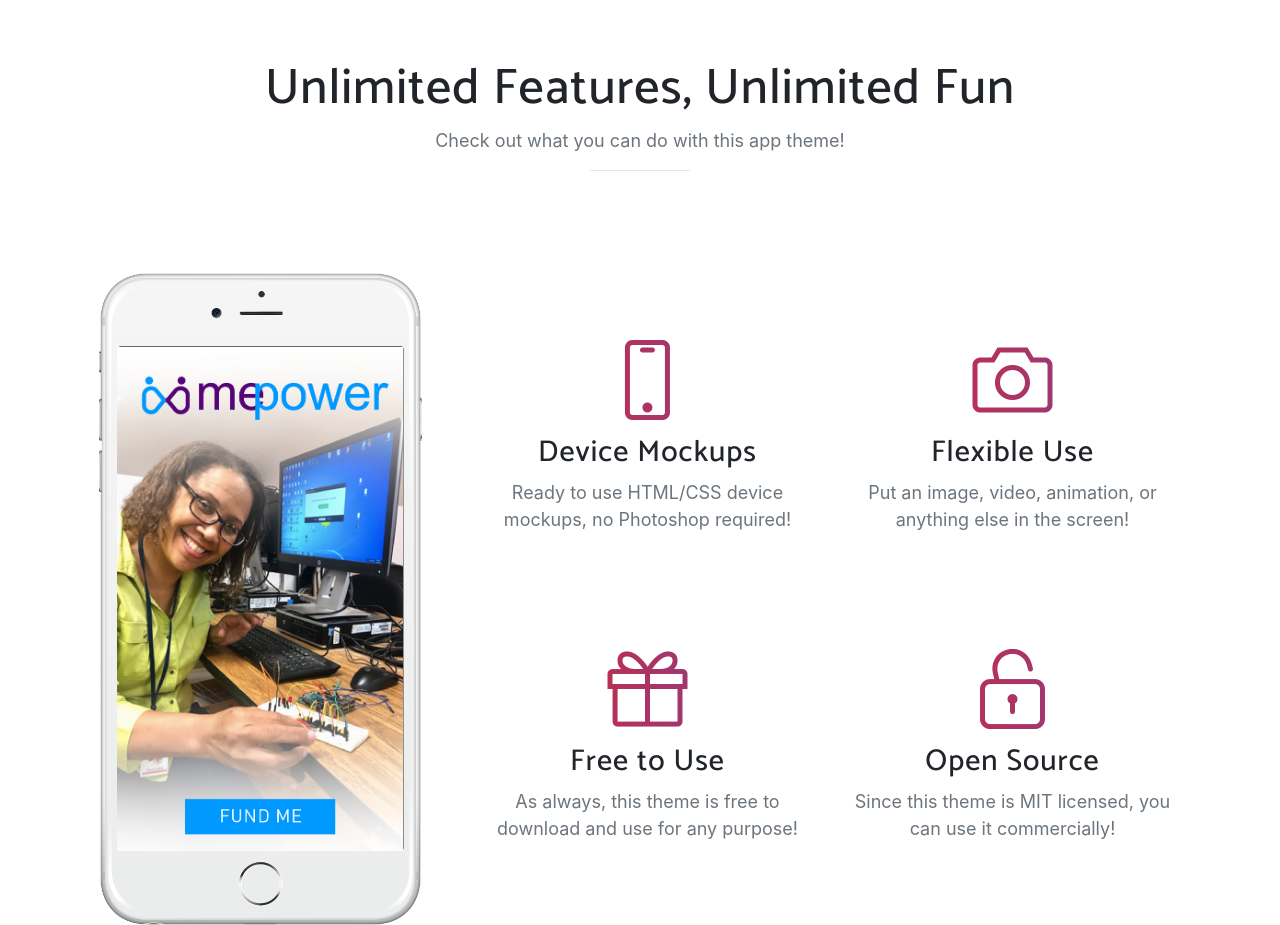
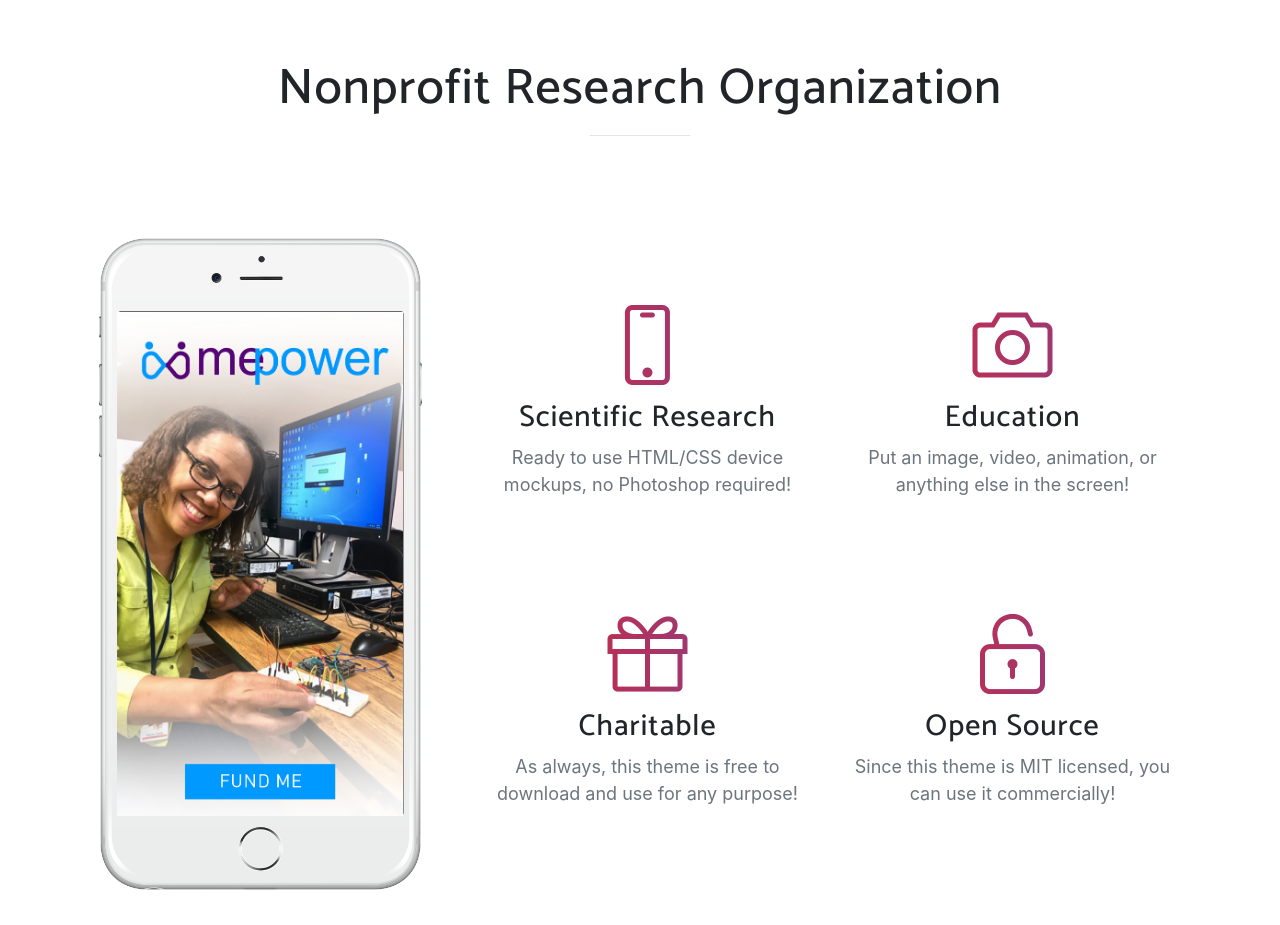
Before and after one commit to MePowerINC/Fundraiser, a website with bundled scripts: page index.html in a window 1280 px wide. Shown: the part 1420-2345 px from the top of the page. Built offline with nearby package versions, Linux system fonts and the light colour scheme; a web font is replaced by a local one.

Commit message:
add something

```diff
--- a/index.html
+++ b/index.html
@@ -47,7 +47,7 @@
             <a class="nav-link js-scroll-trigger" href="https://mepower.club">MePower.club</a>
           </li>
           <li class="nav-item">
-            <a class="nav-link js-scroll-trigger" href="#features">Features</a>
+            <a class="nav-link js-scroll-trigger" href="#features">501(c)(3) Purposes</a>
           </li>
           <li class="nav-item">
             <a class="nav-link js-scroll-trigger" href="https://linkedin.com/in/mariatheresaearle">Add Dr. Earle on LinkedIn</a>
@@ -108,8 +108,8 @@
   <section class="features" id="features">
     <div class="container">
       <div class="section-heading text-center">
-        <h2>Unlimited Features, Unlimited Fun</h2>
-        <p class="text-muted">Check out what you can do with this app theme!</p>
+        <h2>Nonprofit Research Organization</h2>
+        <!-- <p class="text-muted">Check out what you can do with this app theme!</p> -->
         <hr>
       </div>
       <div class="row">
@@ -134,14 +134,14 @@
               <div class="col-lg-6">
                 <div class="feature-item">
                   <i class="icon-screen-smartphone text-primary"></i>
-                  <h3>Device Mockups</h3>
+                  <h3>Scientific Research</h3>
                   <p class="text-muted">Ready to use HTML/CSS device mockups, no Photoshop required!</p>
                 </div>
               </div>
               <div class="col-lg-6">
                 <div class="feature-item">
                   <i class="icon-camera text-primary"></i>
-                  <h3>Flexible Use</h3>
+                  <h3>Education</h3>
                   <p class="text-muted">Put an image, video, animation, or anything else in the screen!</p>
                 </div>
               </div>
@@ -150,7 +150,7 @@
               <div class="col-lg-6">
                 <div class="feature-item">
                   <i class="icon-present text-primary"></i>
-                  <h3>Free to Use</h3>
+                  <h3>Charitable</h3>
                   <p class="text-muted">As always, this theme is free to download and use for any purpose!</p>
                 </div>
               </div>
@@ -171,7 +171,7 @@
   <section class="cta">
     <div class="cta-content">
       <div class="container">
-        <h2>Stop waiting.<br>Start building.</h2>
+        <h2>Stop waiting.<br>Start supporting.</h2>
         <a href="#contact" class="btn btn-outline btn-xl js-scroll-trigger">Let's Get Started!</a>
       </div>
     </div>
```
